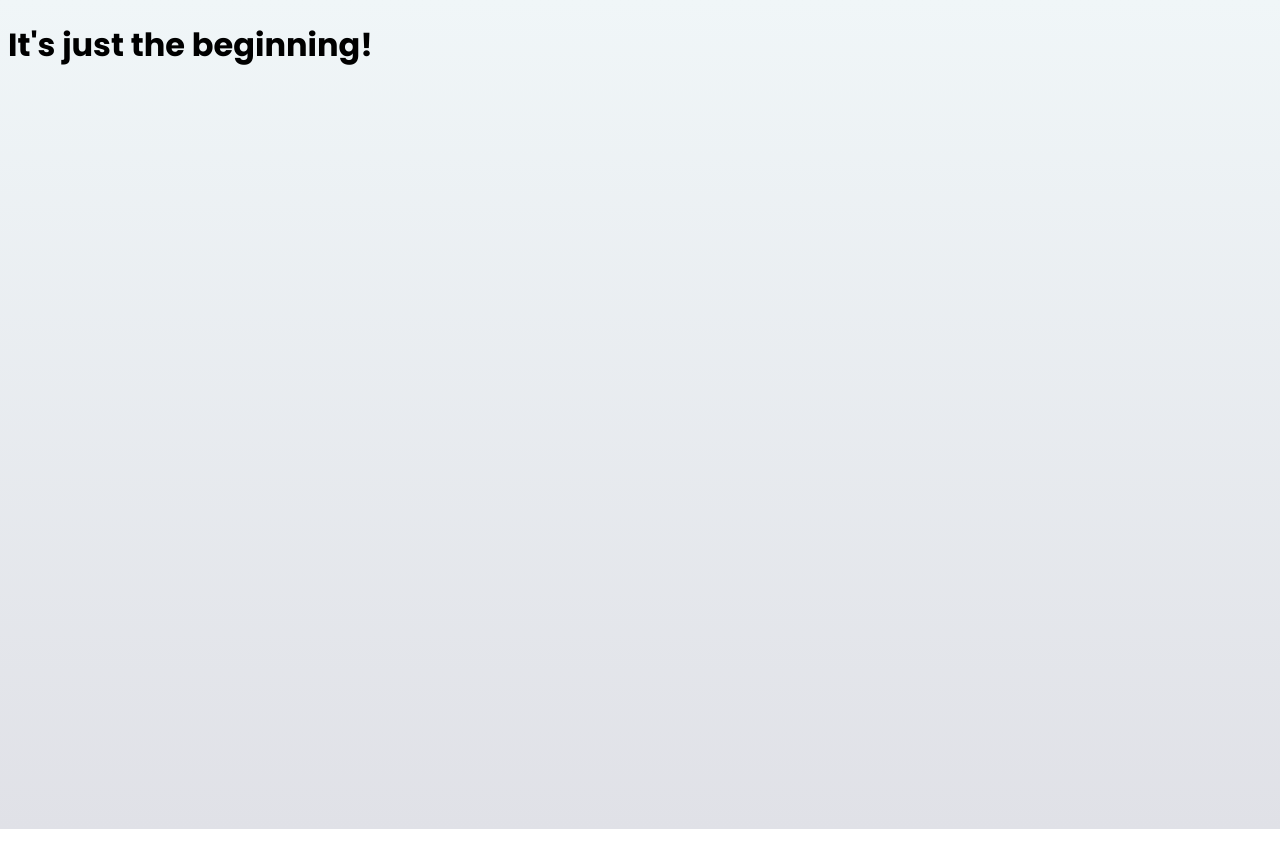
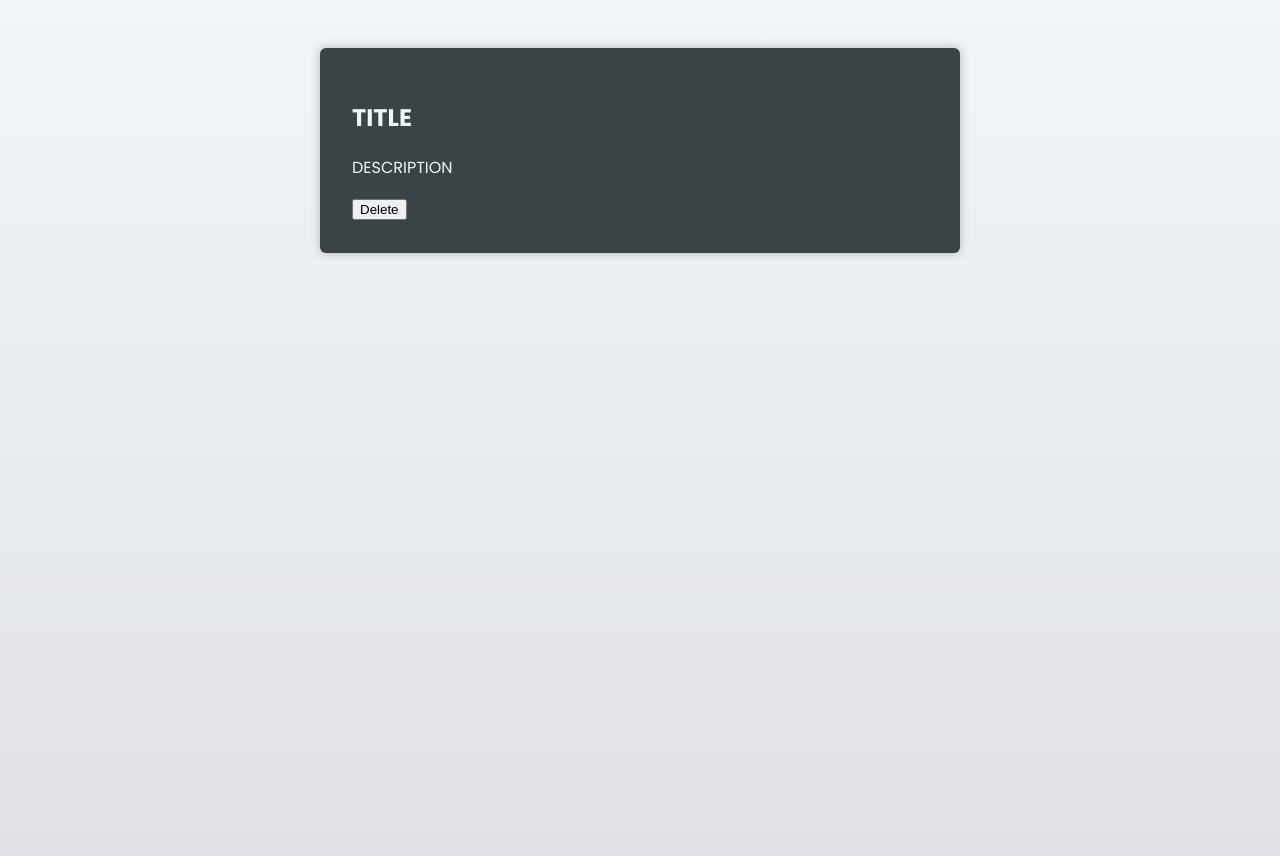
Before and after one commit to kalinsky-dev/GOAL-CHASER-React-TypeScript, a React (Vite) app: page / in a window 1280 px wide. Before the commit the page ends 829 px from the top, so only its background shows below. Built offline with nearby package versions, Linux system fonts and the light colour scheme.

Commit message:
Update App.tsx

```diff
--- a/src/App.tsx
+++ b/src/App.tsx
@@ -1,5 +1,11 @@
+import PersonalGoal from './components/PersonalGoal.tsx';
+
 const App = () => {
-  return <h1>It's just the beginning!</h1>;
+  return (
+    <main>
+      <PersonalGoal />
+    </main>
+  );
 };
 
 export default App;
```
